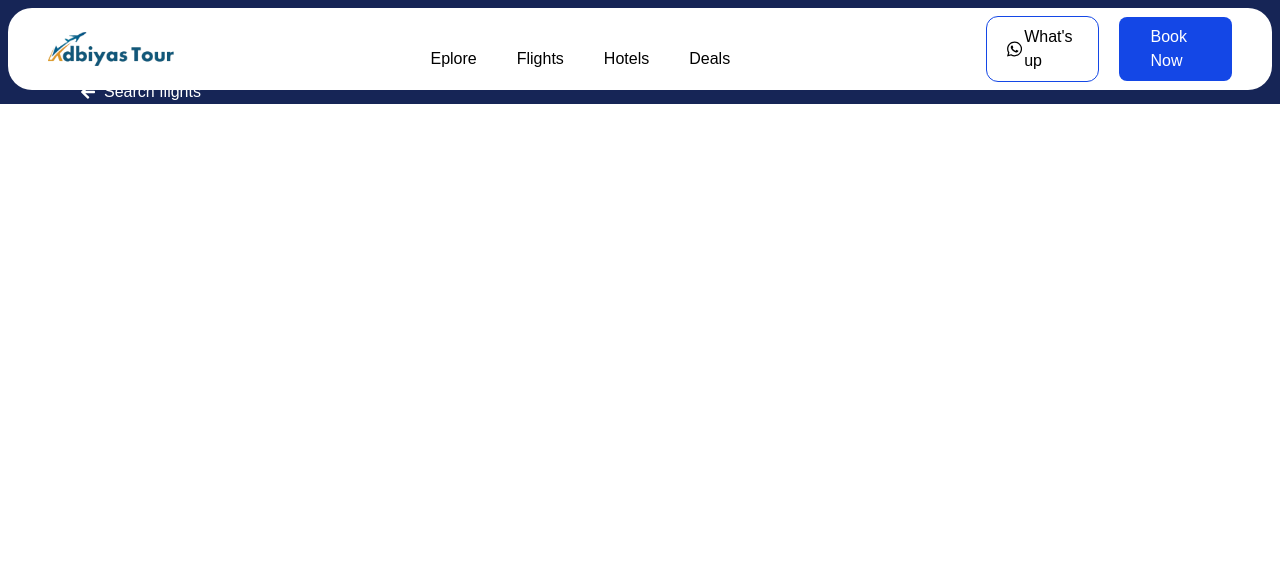
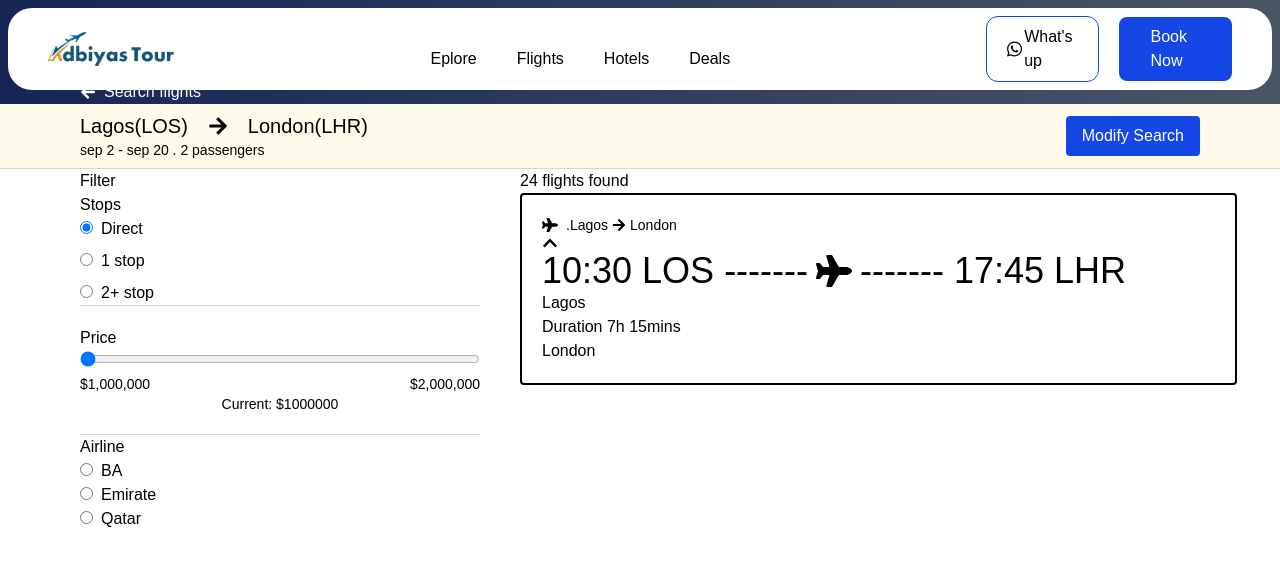
Before and after one commit to terhemeniorwua-png/_airline_platform, a Next.js app: page /SearchFlight in a window 1280 px wide. Shown: the top 566 px of the page. Built offline with nearby package versions, Linux system fonts and the light colour scheme.

Commit message:
add the ilter section

```diff
--- /dev/null
+++ b/src/app/SearchFlight/Dashboard.jsx
@@ -0,0 +1,132 @@
+'use client'
+import React, { useState } from 'react'
+
+export default function Dashboard({setAirline}) {
+
+    const [stops, setStops] = useState('Direct')
+    const [range, setRange] = useState(1000000)
+
+
+
+
+
+  return (
+    <>
+
+        <div className='pl-20 w-120'>
+            <h2>Filter</h2>
+
+
+
+{/* Stops */}
+            <h4>Stops</h4>
+
+          <div className='space-y-2'>
+            <div className='space-x-2'>
+             <input
+            type="radio"
+            value='Direct'
+            checked = {stops === 'Direct'}
+            onChange={(e)=>{setStops(e.target.value)}}
+            name='rad'
+            id='direct'
+            />
+            <label htmlFor="direct">Direct</label>
+           </div>
+
+           <div className='space-x-2'>
+             <input
+            type="radio"
+            value='1 stop'
+            checked = {stops === '1 stop'}
+            onChange={(e)=>{setStops(e.target.value)}}
+            name='rad'
+            id='one'
+            />
+            <label htmlFor="one">1 stop</label>
+           </div>
+
+           <div className='space-x-2'>
+             <input
+            type="radio"
+            value='2+ stops'
+            checked = {stops === '2+ stops'}
+            onChange={(e)=>{setStops(e.target.value)}}
+            name='rad'
+            id='two'
+            />
+            <label htmlFor="two">2+ stop</label>
+           </div>
+          </div>
+
+
+            {/* Price */}
+
+            <div className='border-y border-gray-300 py-5'>
+
+                <h2>Price</h2>
+
+                <input
+                type="range"
+                min='1000000'
+                max='2000000'
+                value={range}
+                onChange={(e)=>{setRange(e.target.value)}}
+                className='w-full'
+                />
+                <div className='flex justify-between text-sm'>
+                    <p>$1,000,000</p>
+                    <p>$2,000,000</p>
+                </div>
+
+                <p className='text-sm text-center'>Current: ${range}</p>
+            </div>
+
+            {/* Airline */}
+
+            <div>
+                <h4>Airline</h4>
+
+                <div>
+                   <div className='space-x-2'>
+                     <input
+                    type="radio"
+                    value='British Airways (BA)'
+                    onChange={(e)=>setAirline(e.target.value)}
+                    id='ba'
+                    name='check'
+                    />
+                    <label htmlFor="ba">BA</label>
+                   </div>
+
+                   <div className='space-x-2'>
+                     <input
+                    type="radio"
+                    value='Emirate'
+                    onChange={(e)=>setAirline(e.target.value)}
+                    id='Em'
+                    name='check'
+                    />
+                    <label htmlFor="Em">Emirate</label>
+
+                   </div>
+
+                    <div  className='space-x-2'>
+                    <input
+                    type="radio"
+                    value='Qatar'
+                    onChange={(e)=>setAirline(e.target.value)}
+                    id='qt'
+                    name='check'
+                    />
+                    <label htmlFor="qt">Qatar</label>
+                    </div>
+                </div>
+
+
+            </div>
+        </div>
+
+    </>
+  )
+}
--- a/src/app/SearchFlight/Header.jsx
+++ b/src/app/SearchFlight/Header.jsx
@@ -1,17 +1,32 @@
 import Link from 'next/link'
 import React from 'react'
-import { FaArrowLeft } from 'react-icons/fa'
+import { FaArrowLeft, FaArrowRight } from 'react-icons/fa'
 
 export default function Header() {
   return (
     <>
-        <div className='flex items-center gap-2 bg-blue-950 pt-20 text-white pl-5 md:pl-20'>
+        <div className='flex items-center gap-2 bg-linear-to-r from-blue-950 to- to-gray-600 pt-20 text-white pl-5 md:pl-20'>
             <Link href='/' className='flex items-center gap-2 '>
                 <FaArrowLeft />
             <p>Search flights</p>
             </Link>
         </div>
 
+
+        <div className='bg-amber-50 border-b border-gray-300 md:flex items-center justify-between max-md:pl-5 md:px-20 py-2'>
+           <div>
+             <h5 className='flex items-center gap-5 text-xl'>
+                Lagos(LOS)
+                <FaArrowRight />
+                London(LHR)
+
+            </h5>
+            <p className='text-sm'>sep 2 - sep 20 . 2 passengers</p>
+           </div>
+
+           <button className='bg-blue-700 text-white px-4 py-2 max-md:mt-5 rounded'>Modify Search</button>
+        </div>
+
     </>
   )
 }
--- /dev/null
+++ b/src/app/SearchFlight/PriceBreakDown.jsx
@@ -0,0 +1,49 @@
+'use client'
+import React, { useState } from 'react'
+import { FaArrowRight, FaChevronDown, FaChevronUp, FaGripLinesVertical, FaLine, FaPlane, FaRulerHorizontal } from 'react-icons/fa'
+
+export default function PriceBreakDown({airline}) {
+
+    const [showBreakDown, setShowBreakDown] = useState(false)
+
+  return (
+    <>
+
+       <div className='w-[56%]'>
+         <h4>24 flights found</h4>
+        <div className='border-2 rounded p-5'>
+
+                <div>
+                    <div className='flex items-center gap-2'>
+                    <FaPlane />
+                    <p className='flex items-center gap-1 text-sm'>{airline}.Lagos <FaArrowRight /> London</p>
+                </div>
+                {
+                    showBreakDown? (<FaChevronDown
+                        className='cursor-pointer'
+                        onClick={()=>setShowBreakDown(true)}/>):
+                    (
+                        <FaChevronUp className='cursor-pointer'
+                        onClick={()=>setShowBreakDown(false)} />
+                    )
+                }
+
+                </div>
+
+
+                {/* Destination */}
+
+                <div>
+                    <p className='flex items-center gap-2 text-4xl'>10:30 LOS ------- <FaPlane /> ------- 17:45 LHR</p>
+                </div>
+                <div>
+                    <p>Lagos</p>
+                    <p>Duration 7h 15mins</p>
+                    <p>London</p>
+                </div>
+
+        </div>
+       </div>
+    </>
+  )
+}
--- a/src/app/SearchFlight/page.jsx
+++ b/src/app/SearchFlight/page.jsx
@@ -1,12 +1,21 @@
-import React from 'react'
+'use client'
+import React, { useState } from 'react'
 import Header from './Header'
+import Dashboard from './Dashboard'
+import PriceBreakDown from './PriceBreakDown'
 
 export default function page() {
+
+    const [airline, setAirline] = useState(null)
   return (
 
     <>
         <div>
             <Header />
+            <div className='flex gap-10'>
+                <Dashboard setAirline={setAirline}/>
+                <PriceBreakDown airline={airline}/>
+            </div>
         </div>
     </>
   )
```
